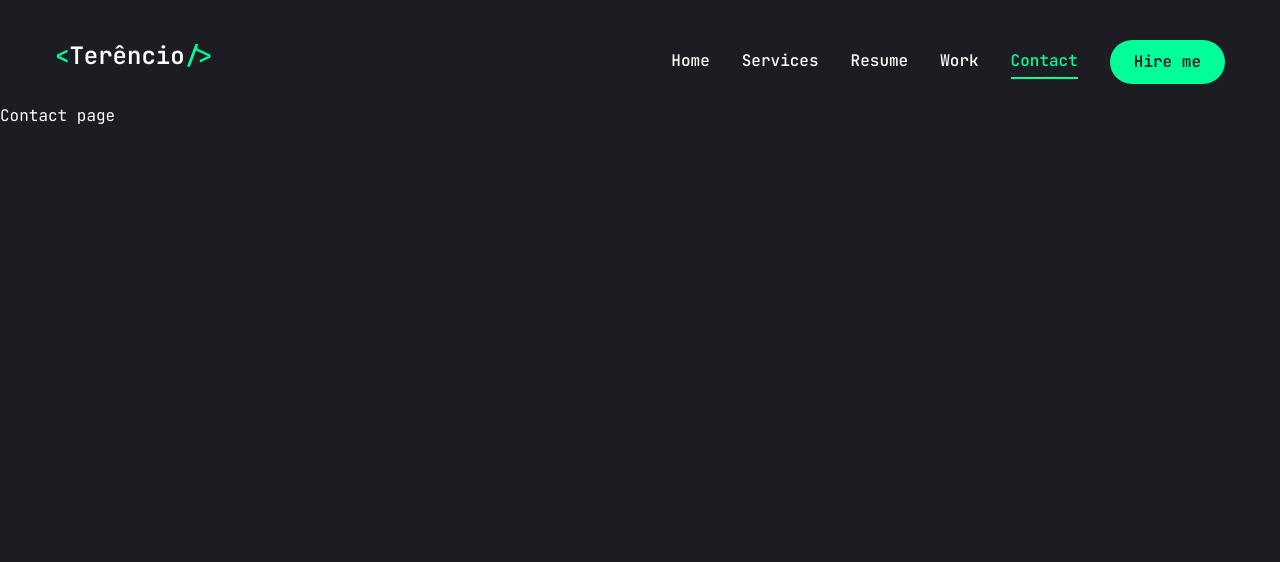
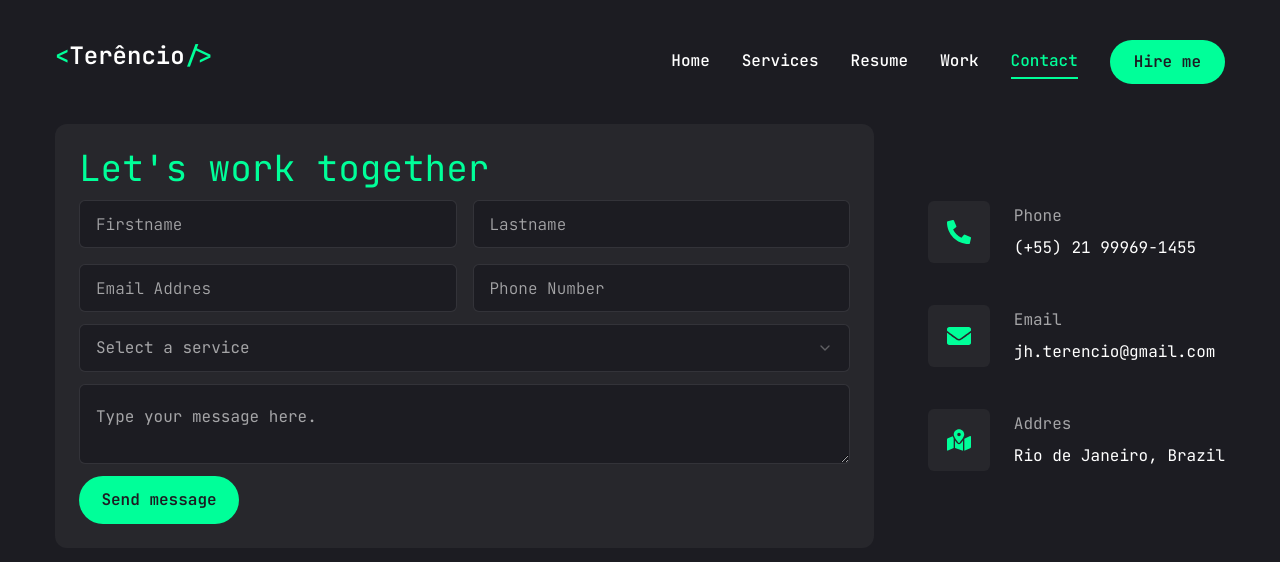
Before and after one commit to Jh-Terencio/portifolio, a Next.js app: page /contact in a window 1280 px wide. Shown: the top 562 px of the page. Built offline with nearby package versions, Linux system fonts and the light colour scheme.

Commit message:
Finishing contact page

```diff
--- a/app/contact/page.jsx
+++ b/app/contact/page.jsx
@@ -1,8 +1,96 @@
-import React from 'react'
+"use client";
+
+import { Button } from "@/components/ui/button";
+import { Input } from "@/components/ui/input";
+import { Select, SelectContent, SelectGroup, SelectItem, SelectLabel, SelectTrigger, SelectValue } from "@/components/ui/select";
+import { Textarea } from "@/components/ui/textarea";
+import { FaPhoneAlt, FaEnvelope, FaMapMarkedAlt } from "react-icons/fa";
+import { motion } from "framer-motion";
+
+const info = [
+  {
+    icon: <FaPhoneAlt/>,
+    title: 'Phone',
+    description: '(+55) 21 99969-1455',
+  },
+  {
+    icon: <FaEnvelope/>,
+    title: 'Email',
+    description: 'jh.terencio@gmail.com',
+  },
+  {
+    icon: <FaMapMarkedAlt/>,
+    title: 'Addres',
+    description: 'Rio de Janeiro, Brazil',
+  },
+]
+
 
 const Contact = () => {
   return (
-    <div>Contact page</div>
+    <motion.section
+      initial={{opacity: 0}}
+      animate={{opacity: 1, transition: {delay: 1.8, duration: 0.4, ease: "easeIn"},}}
+      className="py-6"
+    >
+      <div className="container max-auto">
+        <div className="flex flex-col xl:flex-row gap-[30px]">
+          {/* Form */}
+          <div className="xl:w-[70%] order-2 xl:order-none">
+            <form className="flex flex-col gap-3 p-6 bg-[#27272c] rounded-xl">
+              <h3 className="text-4xl text-accent">Let's work together</h3>
+              {/* Input */}
+              <div className="grid grid-cols-1 md:grid-cols-2 gap-4">
+                <Input type="firstname" placeholder="Firstname"/>
+                <Input type="lastname" placeholder="Lastname"/>
+                <Input type="email" placeholder="Email Addres"/>
+                <Input type="phone" placeholder="Phone Number"/>
+              </div>
+              {/* Select */}
+              <Select>
+                <SelectTrigger className="w-full">
+                  <SelectValue placeholder="Select a service"/>
+                </SelectTrigger>
+                <SelectContent>
+                  <SelectGroup>
+                    <SelectLabel>Select a service</SelectLabel>
+                    <SelectItem value="est">Web Development</SelectItem>
+                    <SelectItem value="cst">UI/UX Design</SelectItem>
+                    <SelectItem value="mst">Data Scientist</SelectItem>
+                    <SelectItem value="vdg">RPA Developer</SelectItem>
+                  </SelectGroup>
+                </SelectContent>
+                {/* TextArea */}
+                <Textarea
+                  className="h-[50px]"
+                  placeholder="Type your message here."
+                />
+                {/* Button */}
+                <Button size="md" className="max-w-40">
+                  Send message
+                </Button>
+              </Select>
+            </form>
+          </div>
+          {/* Info */}
+          <div className="flex-1 flex items-center xl:justify-end order-1 xl:order-none mb-8 xl:mb-0">
+            <ul className="flex flex-col gap-10">
+              {info.map((item, index) =>{
+                return <li key={index} className="flex items-center gap-6">
+                  <div className="w-[42px] h-[42px] xl:w-[62px] xl:h-[62px] bg-[#27272c] text-accent rounded-md flex items-center justify-center">
+                    <div className="text-[18px] xl:text-[24px]">{item.icon}</div>
+                  </div>
+                  <div className="flex-1">
+                    <p className="text-white/60">{item.title}</p>
+                    <h3 className="text-md">{item.description}</h3>
+                  </div>
+                </li>
+              })}
+            </ul>
+          </div>
+        </div>
+      </div>
+    </motion.section>
   )
 }
 
--- a/components/Stats.jsx
+++ b/components/Stats.jsx
@@ -4,7 +4,7 @@
 
 const stats = [
   {
-    num: 1,
+    num: 2,
     text: "Years of experience"
   },
   {
--- a/components/ui/input.jsx
+++ b/components/ui/input.jsx
@@ -7,7 +7,7 @@
     (<input
       type={type}
       className={cn(
-        "flex h-10 w-full rounded-md border border-slate-200 bg-white px-3 py-2 text-sm ring-offset-white file:border-0 file:bg-transparent file:text-sm file:font-medium placeholder:text-slate-500 focus-visible:outline-none focus-visible:ring-2 focus-visible:ring-slate-950 focus-visible:ring-offset-2 disabled:cursor-not-allowed disabled:opacity-50 dark:border-slate-800 dark:bg-slate-950 dark:ring-offset-slate-950 dark:placeholder:text-slate-400 dark:focus-visible:ring-slate-300",
+        "flex h-[48px] rounded-md border border-white/10 focus:border-accent font-light bg-primary px-4 py-5 text-base placeholder:text-white/60 outline-none",
         className
       )}
       ref={ref}
--- a/components/ui/select.jsx
+++ b/components/ui/select.jsx
@@ -16,7 +16,7 @@
   <SelectPrimitive.Trigger
     ref={ref}
     className={cn(
-      "flex h-10 w-full items-center justify-between rounded-md border border-slate-200 bg-white px-3 py-2 text-sm ring-offset-white placeholder:text-slate-500 focus:outline-none focus:ring-2 focus:ring-slate-950 focus:ring-offset-2 disabled:cursor-not-allowed disabled:opacity-50 [&>span]:line-clamp-1 dark:border-slate-800 dark:bg-slate-950 dark:ring-offset-slate-950 dark:placeholder:text-slate-400 dark:focus:ring-slate-300",
+      "flex h-[48px] w-full items-center justify-between rounded-md border border-white/10 bg-primary px-4 py-5 text-base text-white/60 placeholder:text-white/10 focus:border-accent outline-none",
       className
     )}
     {...props}>
@@ -54,7 +54,7 @@
     <SelectPrimitive.Content
       ref={ref}
       className={cn(
-        "relative z-50 max-h-96 min-w-[8rem] overflow-hidden rounded-md border border-slate-200 bg-white text-slate-950 shadow-md data-[state=open]:animate-in data-[state=closed]:animate-out data-[state=closed]:fade-out-0 data-[state=open]:fade-in-0 data-[state=closed]:zoom-out-95 data-[state=open]:zoom-in-95 data-[side=bottom]:slide-in-from-top-2 data-[side=left]:slide-in-from-right-2 data-[side=right]:slide-in-from-left-2 data-[side=top]:slide-in-from-bottom-2 dark:border-slate-800 dark:bg-slate-950 dark:text-slate-50",
+        "relative z-50 max-h-96 min-w-[8rem] overflow-hidden rounded-md border border-white/10 bg-primary text-white shadow-md data-[state=open]:animate-in data-[state=closed]:animate-out data-[state=closed]:fade-out-0 data-[state=open]:fade-in-0 data-[state=closed]:zoom-out-95 data-[state=open]:zoom-in-95 data-[side=bottom]:slide-in-from-top-2 data-[side=left]:slide-in-from-right-2 data-[side=right]:slide-in-from-left-2 data-[side=top]:slide-in-from-bottom-2 dark:border-slate-800 dark:bg-slate-950 dark:text-slate-50",
         position === "popper" &&
           "data-[side=bottom]:translate-y-1 data-[side=left]:-translate-x-1 data-[side=right]:translate-x-1 data-[side=top]:-translate-y-1",
         className
@@ -85,7 +85,7 @@
   <SelectPrimitive.Item
     ref={ref}
     className={cn(
-      "relative flex w-full cursor-default select-none items-center rounded-sm py-1.5 pl-8 pr-2 text-sm outline-none focus:bg-slate-100 focus:text-slate-900 data-[disabled]:pointer-events-none data-[disabled]:opacity-50 dark:focus:bg-slate-800 dark:focus:text-slate-50",
+      "relative flex w-full cursor-default select-none items-center rounded-sm py-1.5 pl-8 pr-2 text-sm outline-none focus:bg-accent focus:text-primary data-[disabled]:pointer-events-none data-[disabled]:opacity-50 dark:focus:bg-slate-800 dark:focus:text-slate-50",
       className
     )}
     {...props}>
--- a/components/ui/textarea.jsx
+++ b/components/ui/textarea.jsx
@@ -6,7 +6,7 @@
   return (
     (<textarea
       className={cn(
-        "flex min-h-[80px] w-full rounded-md border border-slate-200 bg-white px-3 py-2 text-sm ring-offset-white placeholder:text-slate-500 focus-visible:outline-none focus-visible:ring-2 focus-visible:ring-slate-950 focus-visible:ring-offset-2 disabled:cursor-not-allowed disabled:opacity-50 dark:border-slate-800 dark:bg-slate-950 dark:ring-offset-slate-950 dark:placeholder:text-slate-400 dark:focus-visible:ring-slate-300",
+        "flex min-h-[80px] w-full rounded-md border border-white/10 bg-primary px-4 py-5 text-base placeholder:text-white/60 focus-visible:outline-none focus-visible:ring-1 focus-visible:ring-accent focus-visible:ring-offset-0 disabled:cursor-not-allowed disabled:opacity-50",
         className
       )}
       ref={ref}
```
Also changed, not shown: .eslintrc.json.
